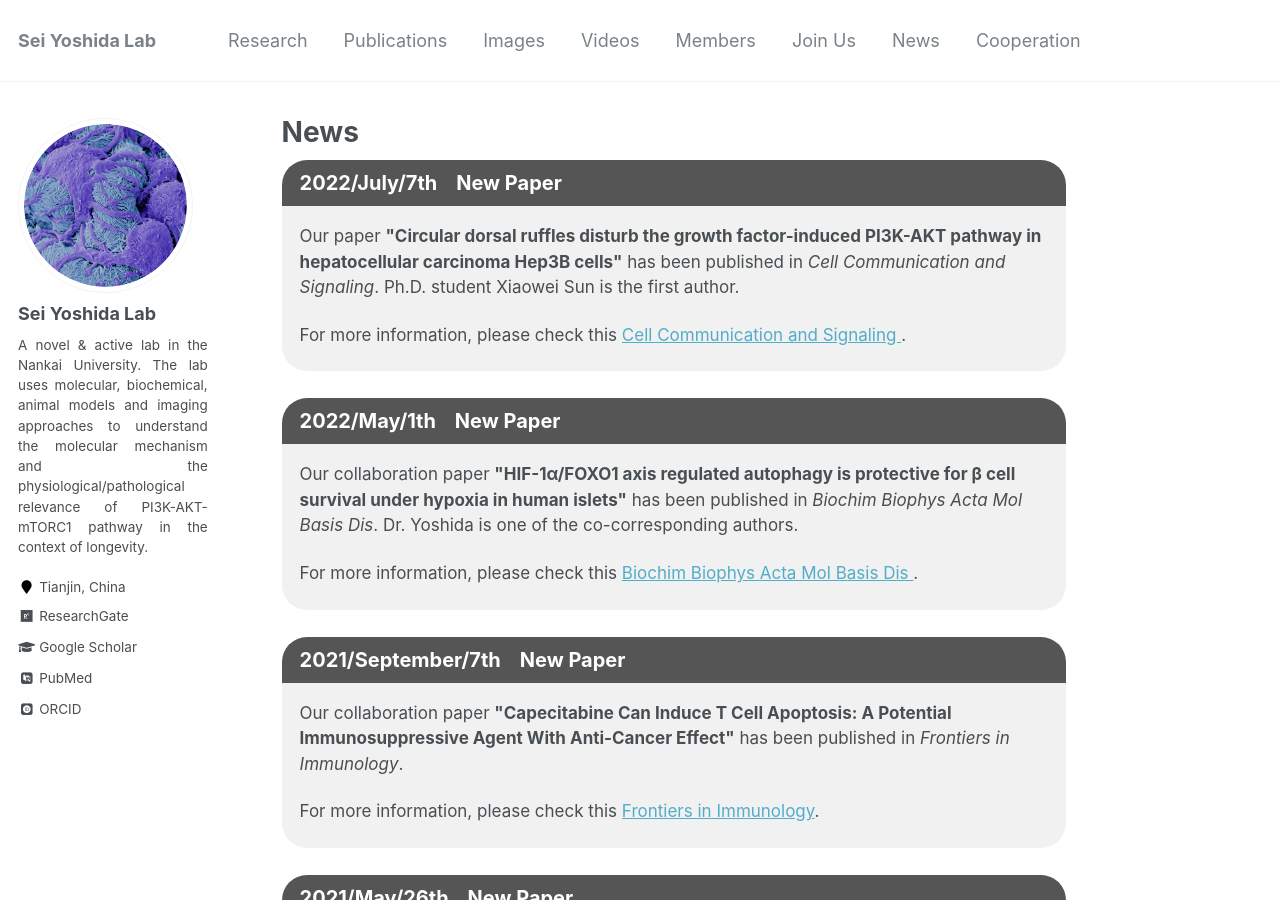
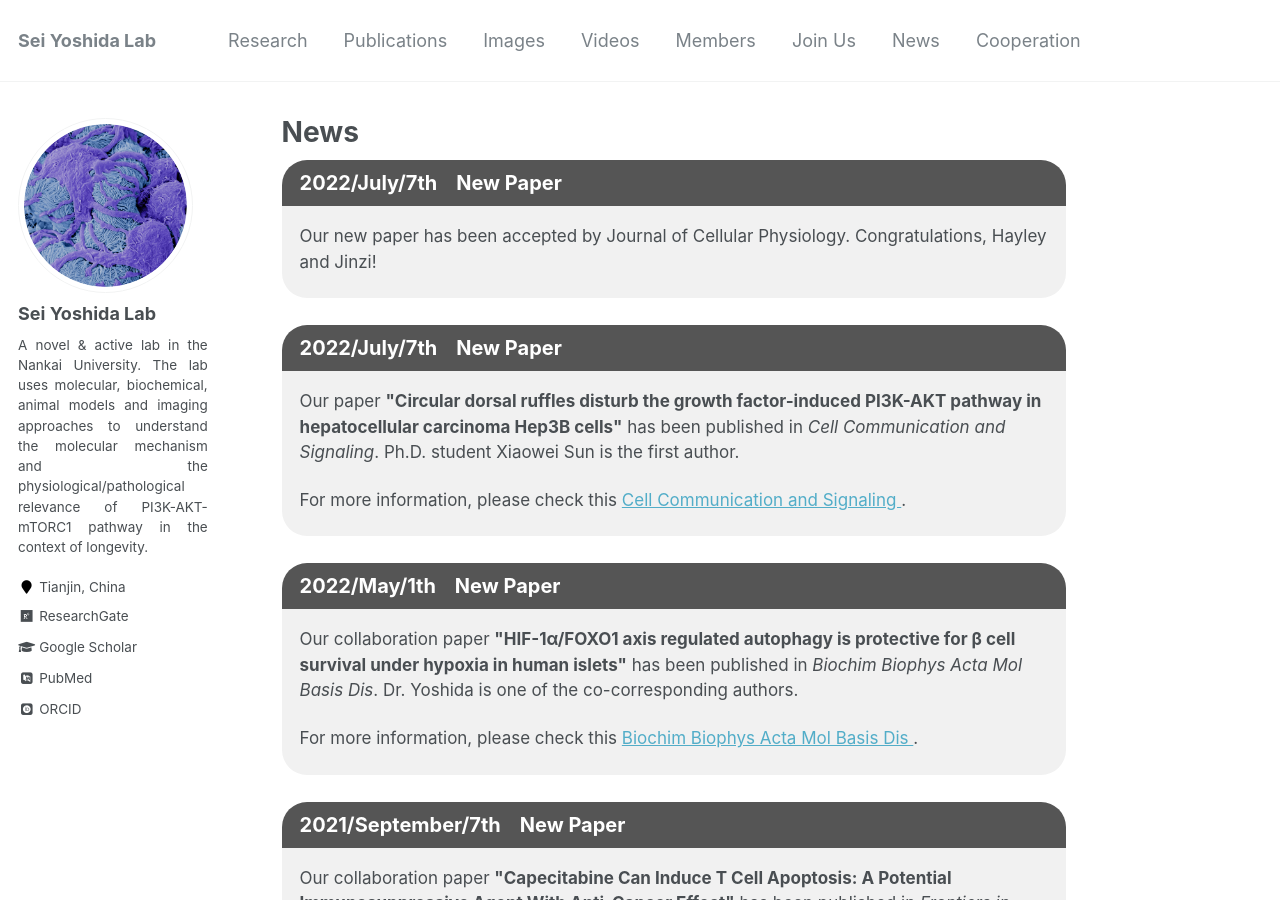
Before and after one commit to seiyoshida-lab/seiyoshida-lab.github.io, a Jekyll site: the page built from _pages/news.md, in a window 1280 px wide and 900 px high. Built offline with Jekyll 4.4.1, drawn with Linux system fonts in a browser that asks for light colours; some web fonts are replaced.

Commit message:
Update news.md

```diff
--- a/_pages/news.md
+++ b/_pages/news.md
@@ -34,6 +34,12 @@ author_profile: true
 </style>
 </head>
 <body>
+  <div class="li"><b>2022/July/7th &nbsp;&nbsp; New Paper</b></div>
+<div class="content">
+  <p>Our new paper has been accepted by Journal of Cellular Physiology. Congratulations, Hayley and Jinzi! </p>
+</div>
+  <br>
+
   <div class="li"><b>2022/July/7th &nbsp;&nbsp; New Paper</b></div>
 <div class="content">
   <p>Our paper <b>"Circular dorsal ruffles disturb the growth factor-induced PI3K-AKT pathway in hepatocellular carcinoma Hep3B cells"</b> has been published in <i>Cell Communication and Signaling</i>. Ph.D. student Xiaowei Sun is the first author. </p>
```
